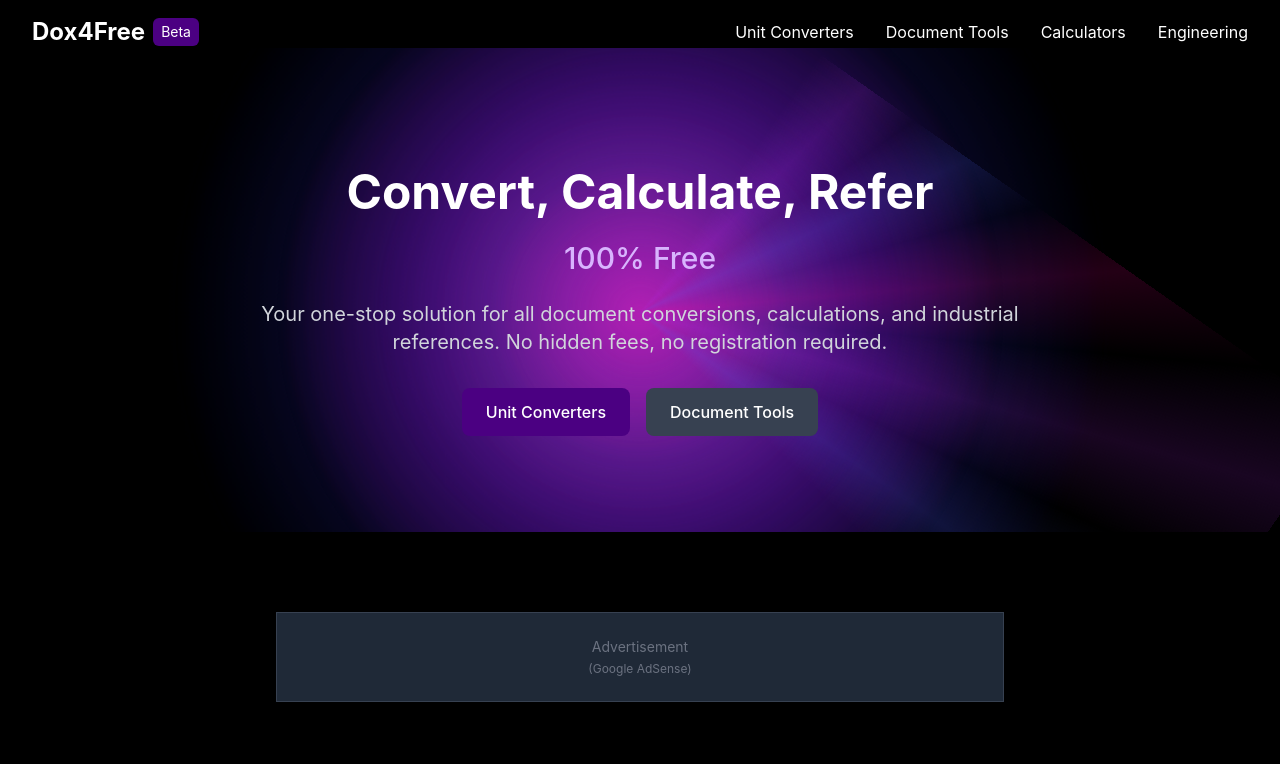
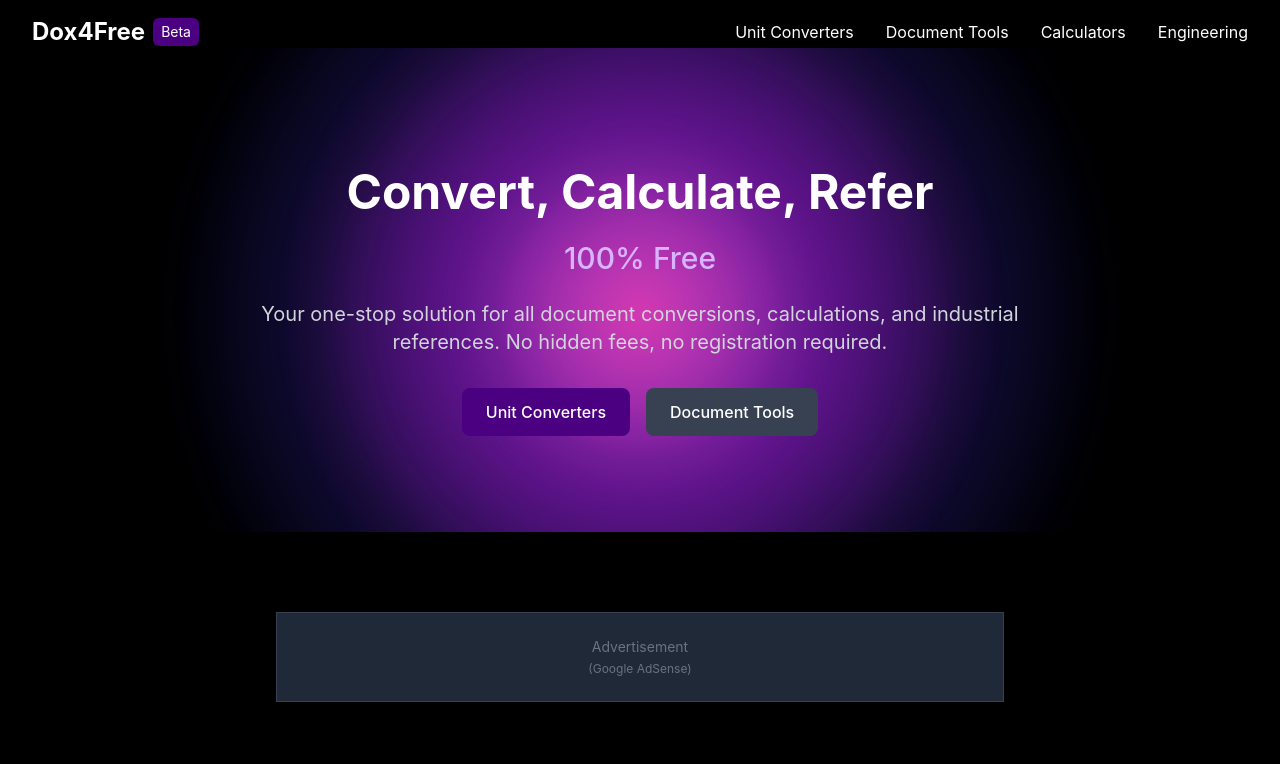
Before and after one commit to Evrenyilmaz101/dox4free, a React (Create React App) app: page / in a window 1280 px wide. Shown: the top 764 px of the page. Built offline with nearby package versions, Linux system fonts and the light colour scheme.

Commit message:
Remove rotating line from hero section and enhance radial effects

```diff
--- a/src/index.css
+++ b/src/index.css
@@ -38,15 +38,6 @@ code {
   }
 }
 
-@keyframes ray-rotate {
-  0% {
-    transform: rotate(0deg);
-  }
-  100% {
-    transform: rotate(360deg);
-  }
-}
-
 @keyframes alternate-pulse {
   0% {
     opacity: 0.5;
@@ -74,11 +65,6 @@ code {
   animation: sun-pulse 10s ease-in-out infinite 2s;
 }
 
-.sun-rays {
-  animation: ray-rotate 60s linear infinite;
-  opacity: 0.7;
-}
-
 .hero-container {
   position: relative;
   overflow: hidden;
--- a/src/pages/HomePage.tsx
+++ b/src/pages/HomePage.tsx
@@ -76,7 +76,7 @@ const HomePage: React.FC = () => {
           <div
             className="absolute inset-0 sun-pulse-1"
             style={{
-              background: 'radial-gradient(circle at center, rgba(180, 40, 240, 0.8) 0%, rgba(90, 0, 170, 0.5) 30%, rgba(20, 0, 40, 0.2) 50%, rgba(0, 0, 0, 0) 70%)',
+              background: 'radial-gradient(circle at center, rgba(200, 60, 255, 0.9) 0%, rgba(120, 0, 200, 0.6) 25%, rgba(40, 0, 80, 0.3) 45%, rgba(0, 0, 0, 0) 70%)',
             }}
           ></div>
 
@@ -84,7 +84,7 @@ const HomePage: React.FC = () => {
           <div
             className="absolute inset-0 sun-pulse-2"
             style={{
-              background: 'radial-gradient(circle at center, rgba(80, 100, 255, 0.5) 0%, rgba(40, 50, 200, 0.3) 30%, rgba(0, 0, 0, 0) 60%)',
+              background: 'radial-gradient(circle at center, rgba(100, 120, 255, 0.7) 0%, rgba(50, 70, 220, 0.4) 25%, rgba(0, 0, 0, 0) 60%)',
             }}
           ></div>
 
@@ -92,15 +92,7 @@ const HomePage: React.FC = () => {
           <div
             className="absolute inset-0 sun-pulse-3"
             style={{
-              background: 'radial-gradient(circle at center, rgba(255, 0, 150, 0.5) 0%, rgba(200, 0, 120, 0.2) 20%, rgba(0, 0, 0, 0) 50%)',
-            }}
-          ></div>
-
-          {/* Subtle rays emanating outward */}
-          <div
-            className="absolute inset-0 sun-rays"
-            style={{
-              background: 'conic-gradient(from 0deg, rgba(180, 40, 240, 0) 0deg, rgba(180, 40, 240, 0.2) 10deg, rgba(180, 40, 240, 0) 20deg, rgba(80, 100, 255, 0) 20deg, rgba(80, 100, 255, 0.2) 30deg, rgba(80, 100, 255, 0) 40deg, rgba(255, 0, 150, 0) 40deg, rgba(255, 0, 150, 0.2) 50deg, rgba(255, 0, 150, 0) 60deg, rgba(180, 40, 240, 0) 60deg, rgba(180, 40, 240, 0.2) 70deg, rgba(180, 40, 240, 0) 80deg, rgba(80, 100, 255, 0) 80deg, rgba(80, 100, 255, 0.2) 90deg, rgba(80, 100, 255, 0) 100deg)',
+              background: 'radial-gradient(circle at center, rgba(255, 40, 150, 0.7) 0%, rgba(220, 0, 120, 0.3) 20%, rgba(0, 0, 0, 0) 50%)',
             }}
           ></div>
         </div>
```
